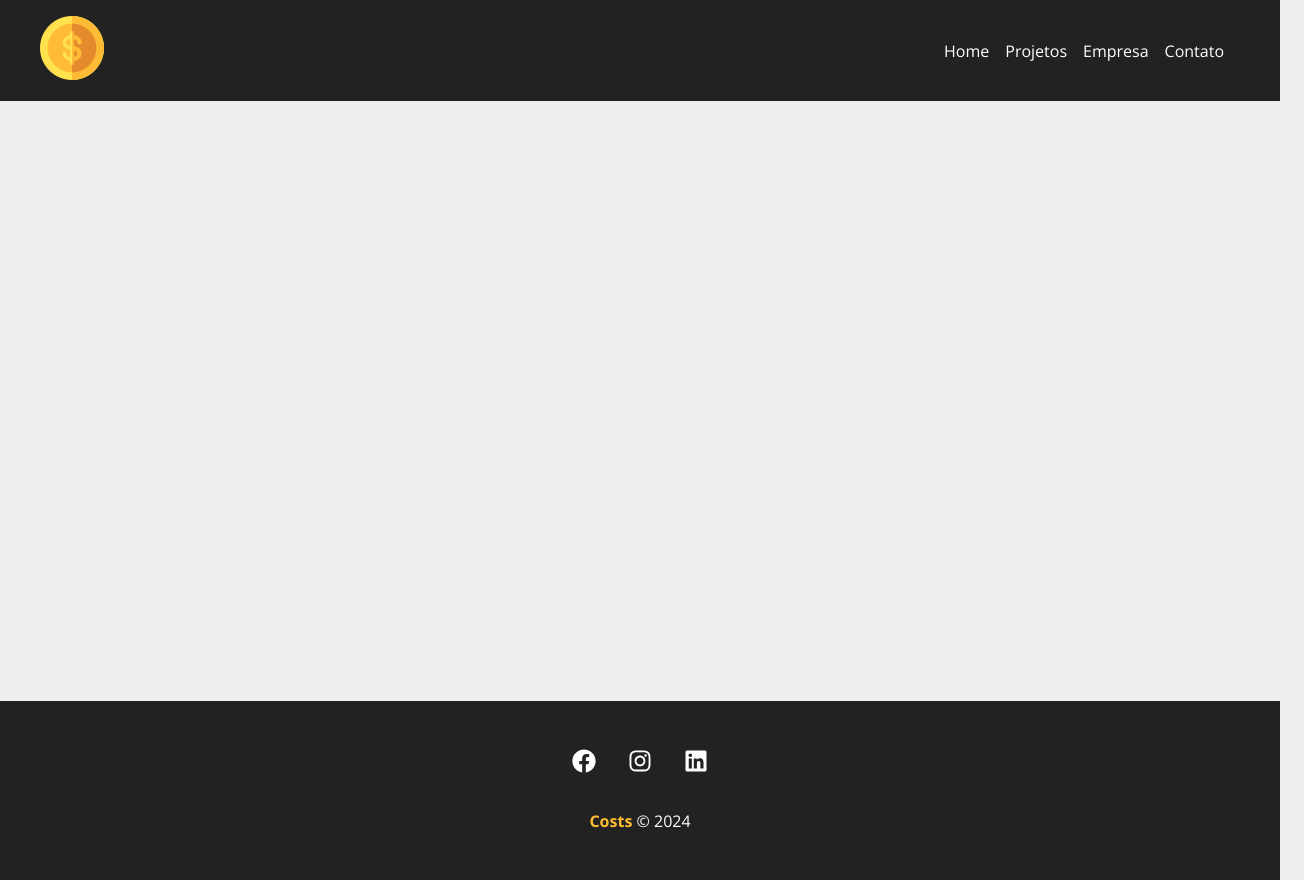
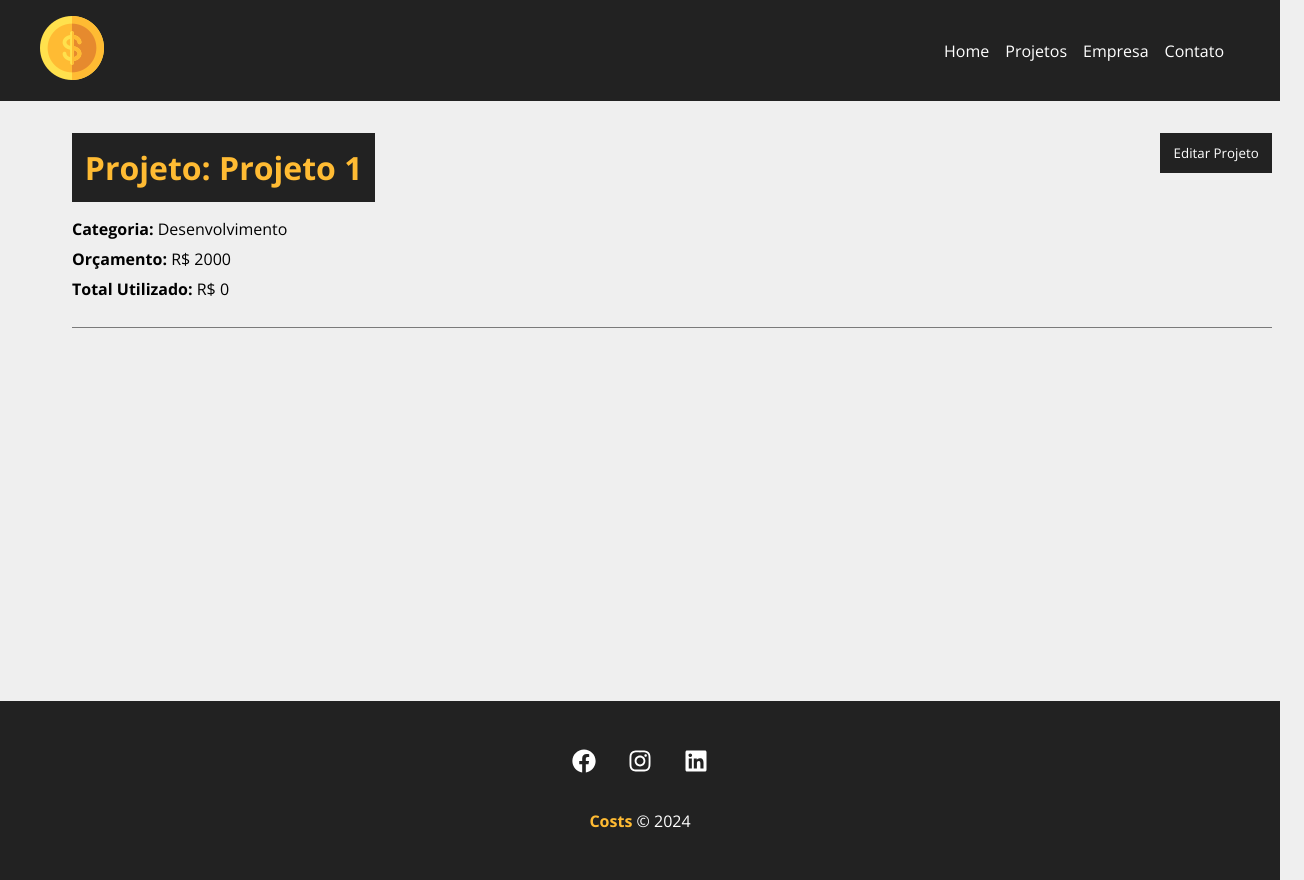
Before and after one commit to eduardoolima/costs, a React (Create React App) app: page /project/32e3 in a window 1280 px wide. Shown: the whole page, 1304 px wide, since content can reach past the window. Built offline with nearby package versions, Linux system fonts and the light colour scheme; data requests are answered from the project's data file; the HTML template or start-up script is replaced by a standard one.

Commit message:
criada exibicao dos detalhes do projeto

```diff
--- a/db.json
+++ b/db.json
@@ -1,12 +1,45 @@
 {
   "projects": [
     {
-      "id": "e66e",
-      "name": "teste",
+      "id": "32e3",
+      "name": "Projeto 1",
       "budget": "2000",
       "category": {
         "id": "2",
         "name": "Desenvolvimento"
+      },
+      "cost": 0,
+      "services": []
+    },
+    {
+      "id": "9aae",
+      "name": "Projeto 2",
+      "budget": "3000",
+      "category": {
+        "id": "3",
+        "name": "Desing"
+      },
+      "cost": 0,
+      "services": []
+    },
+    {
+      "id": "d92c",
+      "name": "projeto ",
+      "budget": "2500",
+      "category": {
+        "id": "1",
+        "name": "infra"
+      },
+      "cost": 0,
+      "services": []
+    },
+    {
+      "id": "7198",
+      "name": "Projeto 4",
+      "budget": "2500",
+      "category": {
+        "id": "4",
+        "name": "Planejamento"
       },
       "cost": 0,
       "services": []
--- a/src/App.js
+++ b/src/App.js
@@ -5,6 +5,7 @@
 import Company from './components/pages/Company'
 import NewProject from './components/pages/NewProject'
 import Projects from './components/pages/Projects'
+import Project from './components/pages/Project'
 
 import Container from './components/layout/Container'
 import Navbar from './components/layout/Navbar'
@@ -21,6 +22,7 @@
           <Route exact path="/contact" element={<Contact/>}/>
           <Route exact path="/newproject" element={<NewProject/>}/>
           <Route exact path="/projects" element={<Projects/>}/>
+          <Route exact path="/project/:id" element={<Project/>}/>
         </Routes>
       </Container>
       <Footer/>
--- a/src/components/Project/ProjectCard.js
+++ b/src/components/Project/ProjectCard.js
@@ -20,7 +20,7 @@
             <span className={`${styles[category.toLowerCase()]}`}></span>{category}
         </p>
         <div className={styles.project_card_actions}>
-            <Link to="/">
+            <Link to={`/project/${id}`}>
                 <BsPencil/> Editar
             </Link>
             <button onClick={remove}>
--- /dev/null
+++ b/src/components/pages/Project.js
@@ -0,0 +1,71 @@
+import styles from './Project.module.css'
+
+import { useParams } from 'react-router-dom'
+import { useState, useEffect } from 'react'
+
+import Loading from '../layout/Loading'
+import Container from '../layout/Container'
+
+function Project(){
+
+    const {id} = useParams()
+    const [project, setProject] = useState([])
+
+    const [showProjectForm, setShowProjectForm] = useState(false)
+
+    useEffect(() => {
+        setTimeout( () =>
+            fetch(`http://localhost:5000/projects/${id}`, {
+                method: 'GET',
+                headers: {
+                    'Content-Type': 'application/json'
+                }
+            }).then(resp => resp.json())
+            .then((data) => {
+                setProject(data)
+            })
+            .catch(err => console.log(err)
+            )
+        , 300)
+    }, [id])
+
+    function toggleProjectForm(){
+        setShowProjectForm(!showProjectForm)
+    }
+
+    return(
+        <>
+        {project.name ? (
+            <div className={styles.project_details}>
+                <Container customClass="column">
+                    <div className={styles.details_container}>
+                        <h1>Projeto: {project.name}</h1>
+                        <button className={styles.btn} onClick={toggleProjectForm}>{!showProjectForm ? 'Editar Projeto' : 'Fechar'}</button>
+                        {!showProjectForm ? (
+                            <div className={styles.form}>
+                                <p>
+                                    <span>Categoria:</span> {project.category.name}
+                                </p>
+                                <p>
+                                    <span>Orçamento:</span> R$ {project.budget}
+                                </p>
+                                <p>
+                                    <span>Total Utilizado:</span> R$ {project.cost}
+                                </p>
+                            </div>
+                        ) : (
+                            <div>
+                                <p>Detalhes</p>
+                            </div>
+                        )}
+                    </div>
+                </Container>
+            </div>
+        ): (
+            <Loading/>
+        )}
+        </>
+    )
+}
+
+export default Project
--- /dev/null
+++ b/src/components/pages/Project.module.css
@@ -0,0 +1,48 @@
+.project_details {
+    padding: 2em;
+  }
+
+  .project_details h1,
+  .project_details h2,
+  .project_details p {
+    margin-bottom: 0.5em;
+  }
+
+  .project_details h1 {
+    background-color: #222;
+    color: #ffbb33;
+    padding: 0.4em;
+  }
+
+  .project_details span {
+    font-weight: bold;
+  }
+
+  .details_container,
+  .service_form_container {
+    border-bottom: 1px solid #7a7a7a;
+    padding-bottom: 1.2em;
+    margin-bottom: 1.2em;
+    display: flex;
+    justify-content: space-between;
+    flex-wrap: wrap;
+  }
+
+  .btn {
+    background-color: #222;
+    color: #fff;
+    padding: 0.5em 1em;
+    text-decoration: none;
+    transition: 0.5s;
+    border: none;
+    cursor: pointer;
+    max-height: 40px;
+  }
+
+  .btn:hover {
+    color: #ffbb33;
+  }
+
+  .form {
+    width: 100%;
+  }
```
